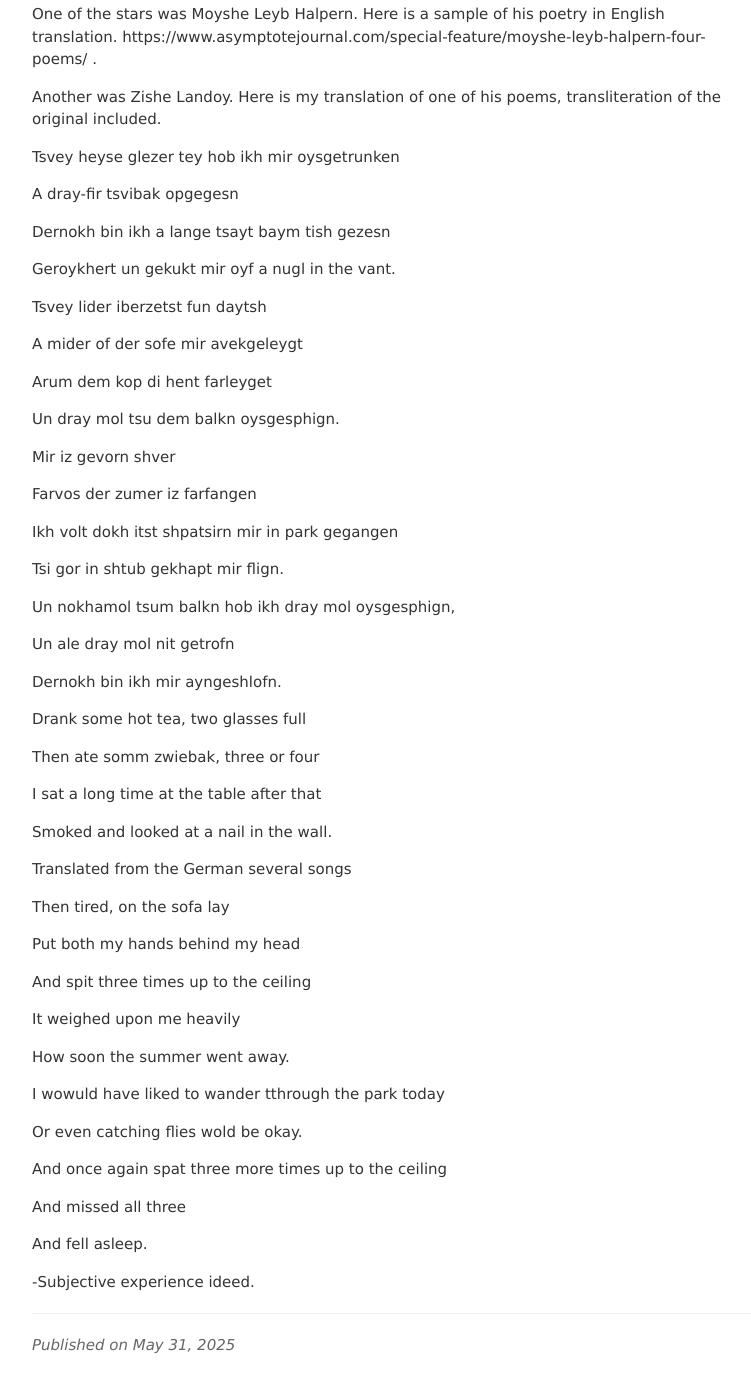
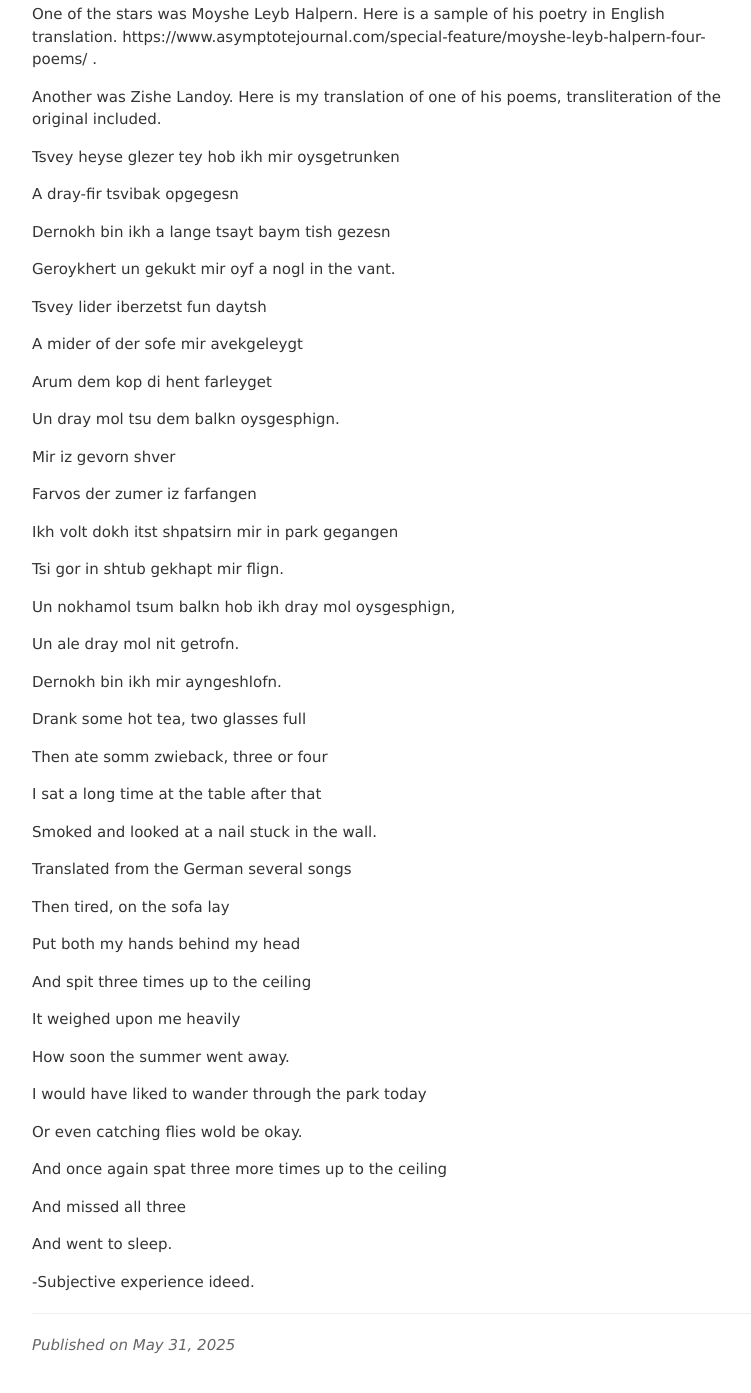
Before and after one commit to jvmallow/jvmallow.github.io, a Jekyll site: the page built from _posts/2025-05-31-Yiddish.md, in a window 1280 px wide and 1400 px high, scrolled down 6534 px. Shown: the top 1393 px of the window, without its empty margins (248-999 px from the left). Built offline with Jekyll 4.4.1, drawn with Linux system fonts in a browser that asks for light colours; a script that is not in the unit is left out.

Commit message:
Update 2025-05-31-Yiddish.md

```diff
--- a/_posts/2025-05-31-Yiddish.md
+++ b/_posts/2025-05-31-Yiddish.md
@@ -131,13 +131,14 @@ One of the stars was Moyshe Leyb Halpern. Here is a sample of his poetry in Engl
 
 Another was Zishe Landoy. Here is my translation of one of his poems, transliteration of the original included.
 
+
 Tsvey heyse glezer tey hob ikh mir oysgetrunken
 
 A dray-fir tsvibak opgegesn
 
 Dernokh bin ikh a lange tsayt baym tish gezesn
 
-Geroykhert un gekukt mir oyf a nugl in the vant.
+Geroykhert un gekukt mir oyf a nogl in the vant.
 
 Tsvey lider iberzetst fun daytsh
 
@@ -157,18 +158,19 @@ Tsi gor in shtub gekhapt mir flign.
 
 Un nokhamol tsum balkn hob ikh dray mol oysgesphign,
 
-Un ale dray mol nit getrofn
+Un ale dray mol nit getrofn.
 
 Dernokh bin ikh mir ayngeshlofn.
 
 
+
 Drank some hot tea, two glasses full
 
-Then ate somm zwiebak, three or four
+Then ate somm zwieback, three or four
 
 I sat a long time at the table after that
 
-Smoked and looked at a nail in the wall.
+Smoked and looked at a nail stuck in the wall.
 
 Translated from the German several songs
 
@@ -182,7 +184,7 @@ It weighed upon me heavily
 
 How soon the summer went away.
 
-I wowuld have liked to wander tthrough the park today
+I would have liked to wander through the park today
 
 Or even catching flies wold be okay.
 
@@ -190,7 +192,7 @@ And once again spat three more times up to the ceiling
 
 And missed all three
 
-And fell asleep.
+And went to sleep.
 
 
 -Subjective experience ideed.
```
